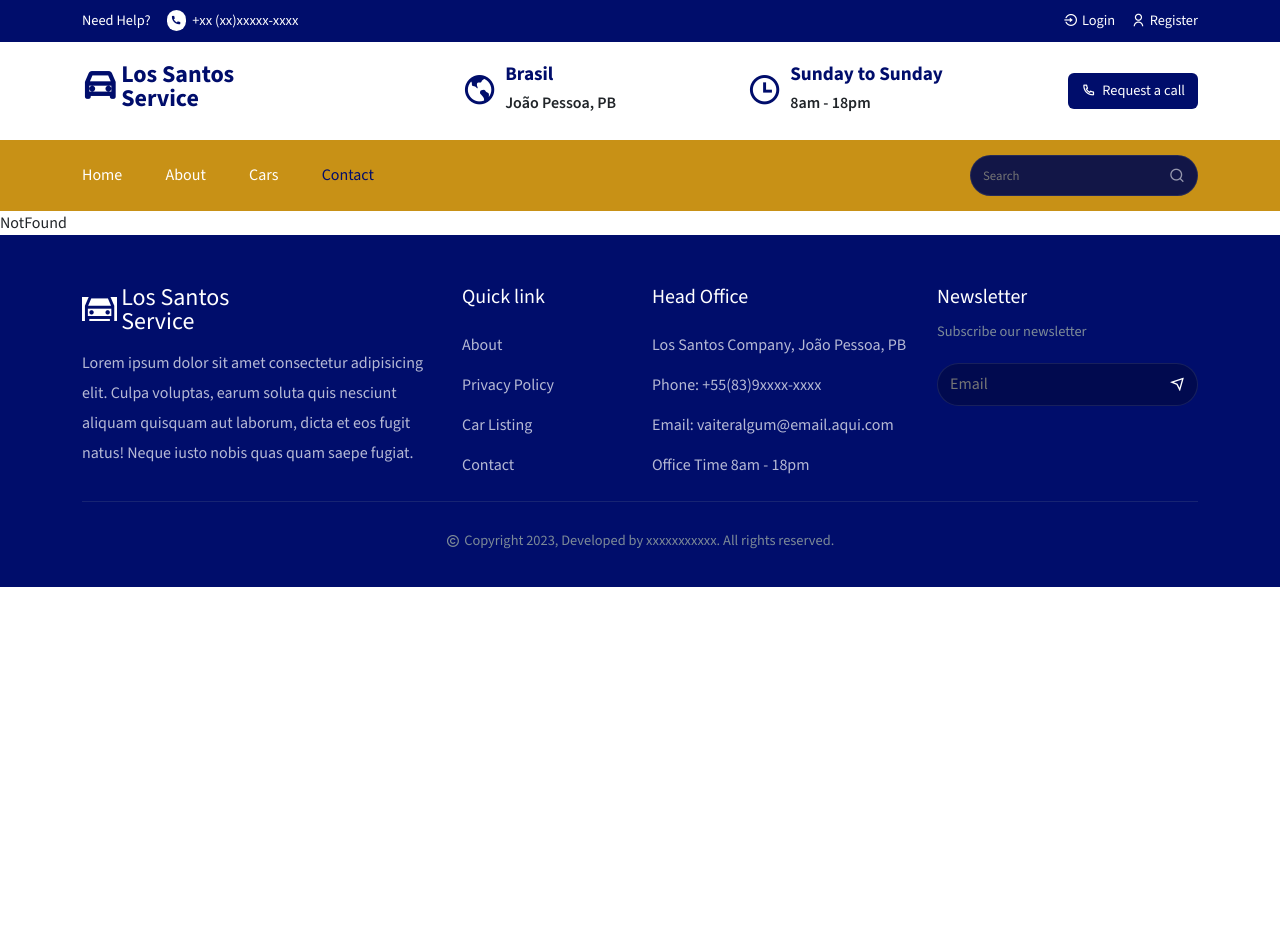
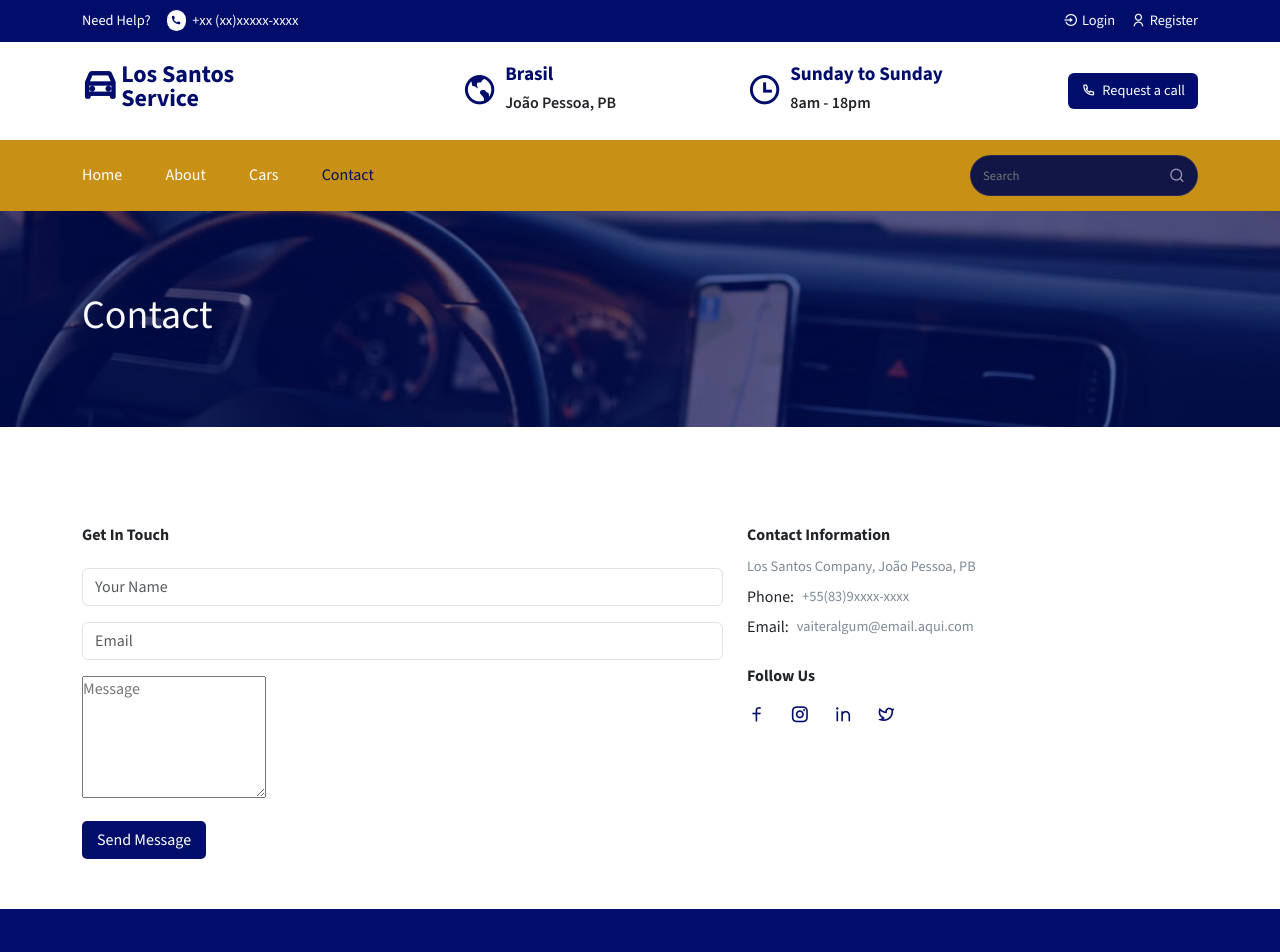
Before and after one commit to locadora-carros/front, a React (Create React App) app: page /contact in a window 1280 px wide. Shown: the top 952 px of the page. Before the commit the page ends 800 px from the top, so only its background shows below. Built offline with nearby package versions, Linux system fonts and the light colour scheme.

Commit message:
contatos feito

```diff
--- /dev/null
+++ b/src/pages/Contact.jsx
@@ -0,0 +1,98 @@
+
+import React from "react";
+import { Link } from "react-router-dom";
+import { Container, Row, Col, Form, FormGroup, Input } from "reactstrap";
+import Helmet from "../components/Helmet/Helmet";
+import CommonSection from "../components/UI/CommonSection";
+
+import "../styles/contact.css";
+
+const socialLinks = [
+    {
+        url: "#",
+        icon: "ri-facebook-line",
+    },
+    {
+        url: "#",
+        icon: "ri-instagram-line",
+    },
+    {
+        url: "#",
+        icon: "ri-linkedin-line",
+    },
+    {
+        url: "#",
+        icon: "ri-twitter-line",
+    },
+];
+
+const Contact = () => {
+    return (
+        <Helmet title="Contact">
+            <CommonSection title="Contact" />
+            <section>
+                <Container>
+                    <Row>
+                        <Col lg="7" md="7">
+                            <h6 className="fw-bold mb-4">Get In Touch</h6>
+
+                            <Form>
+                                <FormGroup className="contact_form">
+                                    <Input placeholder="Your Name" type="text" />
+                                </FormGroup>
+                                <FormGroup className="contact_form">
+                                    <Input placeholder="Email" type="email" />
+                                </FormGroup>
+                                <FormGroup className="contact_form">
+                                    <textarea
+                                        rows="5"
+                                        placeholder="Message"
+                                        className="textarea"
+                                    ></textarea>
+                                </FormGroup>
+
+                                <button className=" contact_btn" type="submit">
+                                    Send Message
+                                </button>
+                            </Form>
+                        </Col>
+
+                        <Col lg="5" md="5">
+                            <div className="contact_info">
+                                <h6 className="fw-bold">Contact Information</h6>
+                                <p className="section_description mb-0">
+                                Los Santos Company, João Pessoa, PB
+                                </p>
+                                <div className=" d-flex align-items-center gap-2">
+                                    <h6 className="fs-6 mb-0">Phone:</h6>
+                                    <p className="section_description mb-0">+55(83)9xxxx-xxxx</p>
+                                </div>
+
+                                <div className=" d-flex align-items-center gap-2">
+                                    <h6 className="mb-0 fs-6">Email:</h6>
+                                    <p className="section_description mb-0">vaiteralgum@email.aqui.com</p>
+                                </div>
+
+                                <h6 className="fw-bold mt-4">Follow Us</h6>
+
+                                <div className=" d-flex align-items-center gap-4 mt-3">
+                                    {socialLinks.map((item, index) => (
+                                        <Link
+                                            to={item.url}
+                                            key={index}
+                                            className="social_link-icon"
+                                        >
+                                            <i class={item.icon}></i>
+                                        </Link>
+                                    ))}
+                                </div>
+                            </div>
+                        </Col>
+                    </Row>
+                </Container>
+            </section>
+        </Helmet>
+    );
+};
+
+export default Contact;
--- a/src/routers/Routers.js
+++ b/src/routers/Routers.js
@@ -8,6 +8,7 @@ import CarDetails from '../pages/CarDetails'
 import Login from '../pages/Login'
 import Register from '../pages/Register'
 import NotFound from '../pages/NotFound'
+import Contact from "../pages/Contact";
 
 
 const Routers = () => {
@@ -19,6 +20,7 @@ const Routers = () => {
         <Route path="/cars/:slug" element={<CarDetails />} />
         <Route path="/login" element={<Login />} />
         <Route path="/register" element={<Register />} />
+        <Route path="/contact" element={<Contact />} />
         <Route path="*" element={<NotFound />} />
     </Routes>
 }
--- /dev/null
+++ b/src/styles/contact.css
@@ -0,0 +1,16 @@
+.social_link-icon {
+    text-decoration: none;
+
+    color: #000d6b;
+    font-weight: 500;
+    font-size: 1.2rem;
+  }
+
+  .contact_btn {
+    padding: 7px 15px;
+    background: #000d6b;
+    color: #fff;
+    border: none;
+    outline: none;
+    border-radius: 5px;
+  }
```
